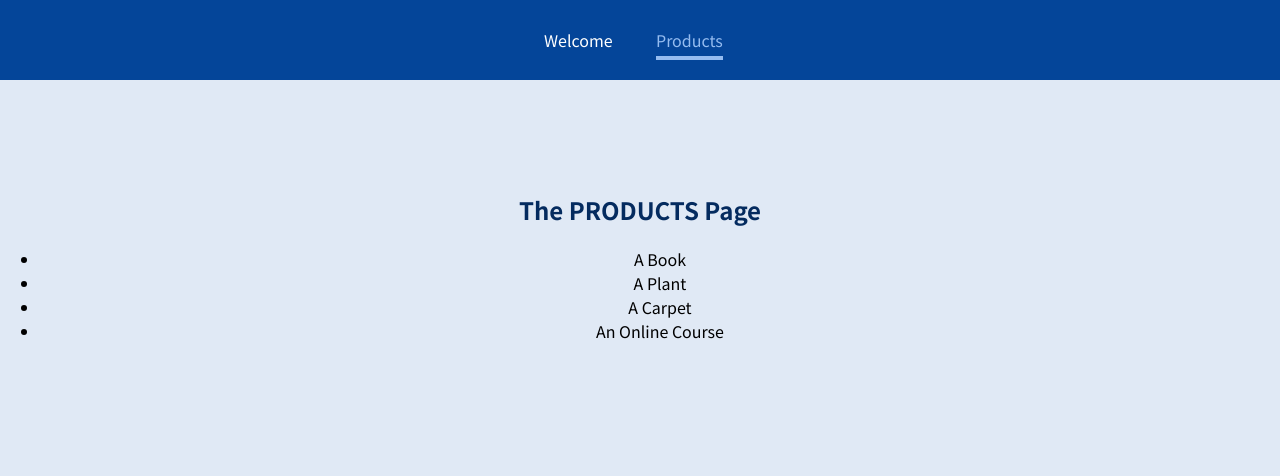
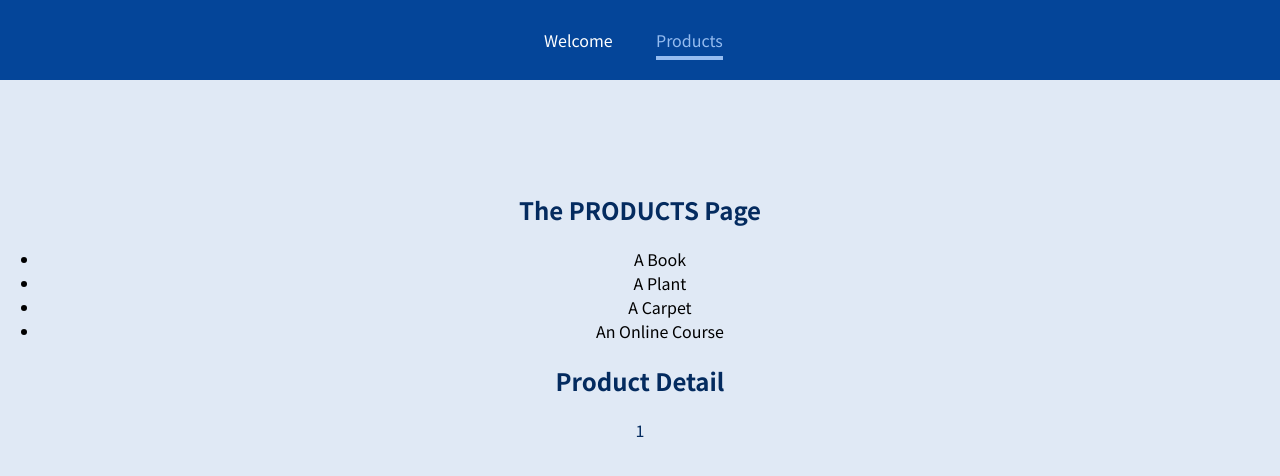
Before and after one commit to anaysoul/react-complete-guide, a JavaScript app: page /products/1 in a window 1280 px wide. Shown: the top 476 px of the page. Built offline with nearby package versions, Linux system fonts and the light colour scheme.

Commit message:
extracting route params

```diff
--- a/src/App.js
+++ b/src/App.js
@@ -15,7 +15,7 @@ function App() {
         <Route path="/products">
           <Products />
         </Route>
-        <Route path="/product-detail/:productId">
+        <Route path="/products/:productId">
           <ProductDetail />
         </Route>
       </main>
--- a/src/pages/ProductDetail.js
+++ b/src/pages/ProductDetail.js
@@ -1,7 +1,12 @@
+import { useParams } from 'react-router-dom';
+
 const ProductDetail = () => {
+  const params = useParams();
+  console.log(params.productId);
   return (
     <section>
       <h1>Product Detail</h1>
+      <p>{params.productId}</p>
     </section>
   );
 };
```
